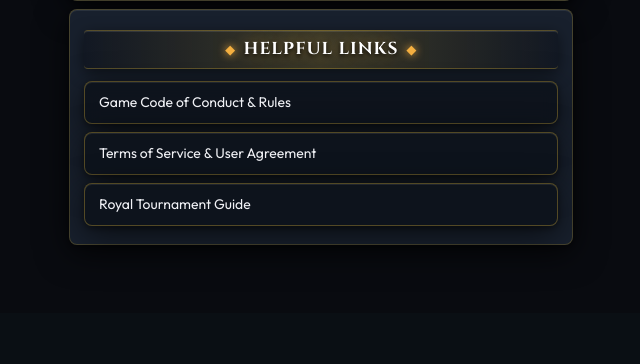
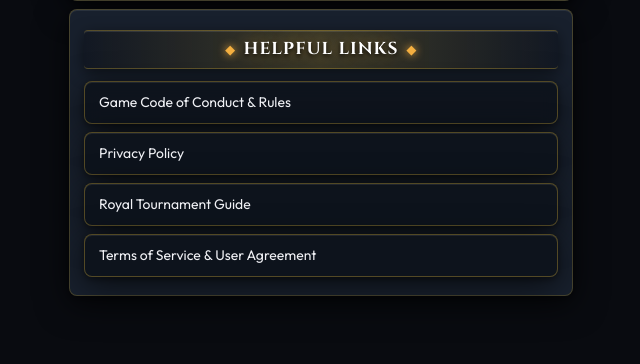
Before and after one commit to BudComSol/Kingdom-of-Lyonesse, a PHP site: page /index.php?help=1 in a window 1280 px wide. Shown: the part 3060-3424 px from the top of the page, without its empty margins (319-959 px from the left). Before the commit the page ends 3309 px from the top, so only its background shows below. Run offline with PHP 8.4, Linux system fonts and the light colour scheme; data that the repository does not hold is empty.

Commit message:
Add privacy policy to helpful links
Co-authored-by: copilot-swe-agent[bot] <198982749+Copilot@users.noreply.github.com>

```diff
--- a/about/help.php
+++ b/about/help.php
@@ -77,6 +77,7 @@
 <div class="tophead2">
     <div class="title cntr"><span class="color">Helpful Links</span></div>
     <a href="?rules=1" class="tophead">Game Code of Conduct &amp; Rules</a>
+    <a href="/privacy.php" class="tophead">Privacy Policy</a>
+    <a href="/about/tour.php" class="tophead">Royal Tournament Guide</a>
     <a href="?agreee=1" class="tophead">Terms of Service &amp; User Agreement</a>
-    <a href="/about/tour.php" class="tophead">Royal Tournament Guide</a>
 </div>
```
Also changed, not shown: tests/landing_dragon_test.php (+5 -0 lines).
